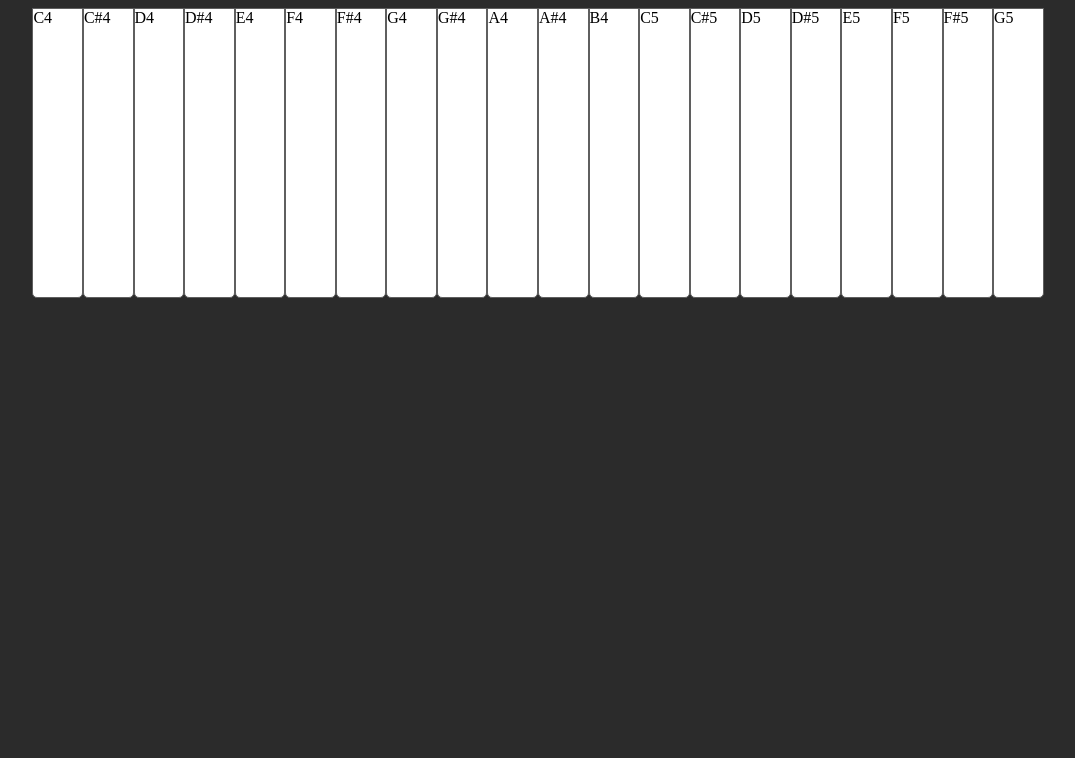
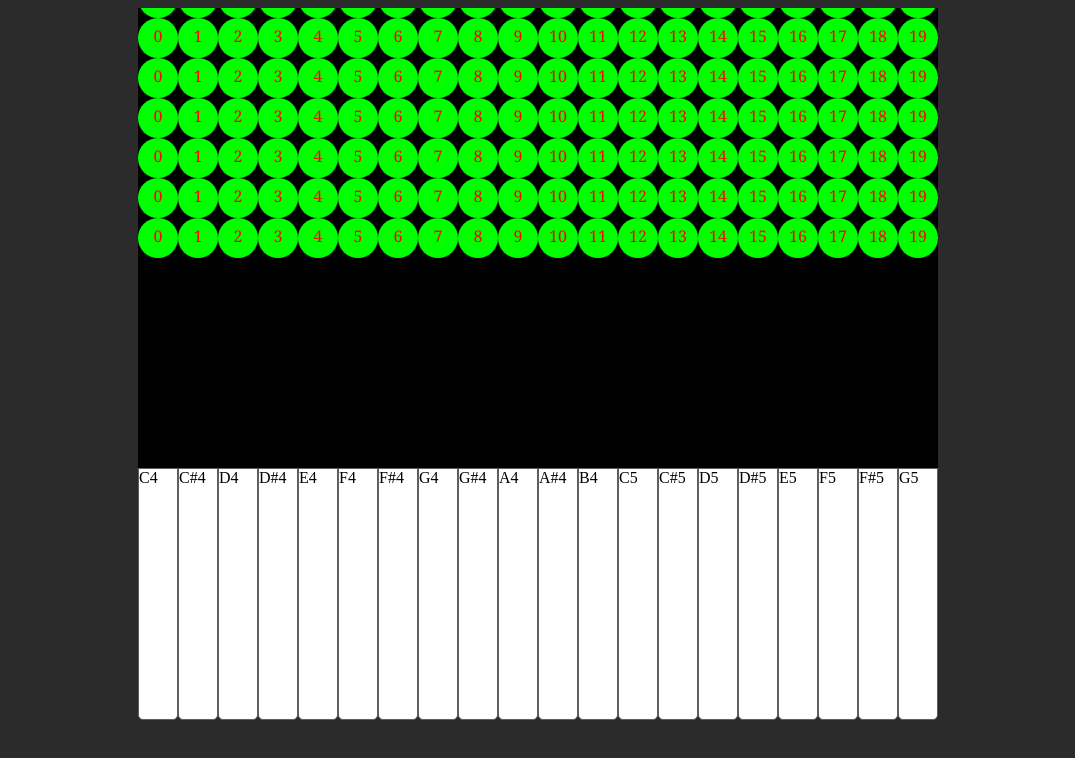
Before and after one commit to alyoung1991/keyboard_hero, a website built with webpack: page index.html in a window 1280 px wide. Shown: the whole page, without its empty margins (102-1177 px from the left). Built offline with nearby package versions, Linux system fonts and the light colour scheme; no server answers.

Commit message:
Added logic to create falling notes in canvas

```diff
--- a/index.html
+++ b/index.html
@@ -10,7 +10,7 @@
 </head>
 <body>
     <div id="main">
-        <canvas id="song-canvas"></canvas>
+        <canvas class="song-canvas"></canvas>
     </div>
 </body>
 </html>
--- a/src/index.js
+++ b/src/index.js
@@ -1,15 +1,18 @@
-import SongView from "./scripts/songView";
+import SongView from "./scripts/song_view";
 import Keyboard from "./scripts/keyboard";
 
 document.addEventListener("DOMContentLoaded", () => {
     const main = document.getElementById("main");
-    const canvas = document.getElementById("song-canvas");
+    const canvas = document.querySelector(".song-canvas");
+    canvas.width = 800;
+    canvas.height = 460;
+    canvas.style.background = "black";
+
+
     const ctx = canvas.getContext('2d');
-    canvas.width = '80%';
-    canvas.height = '60%';
-    canvas.style.backgroun = "black";
 
     const songView = new SongView(main, canvas, ctx);
+    songView.start();
     let keyboard = new Keyboard(main);
     document.addEventListener("keydown", keyboard.handleKeydown.bind(keyboard));
     document.addEventListener("keyup", keyboard.handleKeyup.bind(keyboard));
--- a/src/index.scss
+++ b/src/index.scss
@@ -11,16 +11,16 @@ body{
     align-items: center;
 }
 
-.song-view {
-    height: 60vh;
-    background-color: white;
-    border: 1px solid black;
-    width: 80%;
-    position: relative;
-    display: flex;
-    flex-direction: column;
-    justify-content: center;
-}
+// .song-view {
+//     height: 60vh;
+//     background-color: white;
+//     border: 1px solid black;
+//     width: 80%;
+//     position: relative;
+//     display: flex;
+//     flex-direction: column;
+//     justify-content: center;
+// }
 
 .song-highway {
     position: absolute;
@@ -54,13 +54,13 @@ body{
 }
 
 .keyboard {
-    width: 80%;
+    width: 800px;
     display: flex;
     justify-content: center;
 }
 
 .key {
-    height: 36vh;
+    height: 250px;
     width: 5%;
     border: 1px solid $gray;
     border-radius: 0 0 5px 5px;
--- /dev/null
+++ b/src/scripts/moving_object.js
@@ -0,0 +1,25 @@
+class MovingObject {
+    constructor(options){
+        this.options = options;
+    }
+
+    draw(ctx){
+        ctx.fillStyle = this.options.color;
+        ctx.strokeStyle = "black";
+        ctx.font = "16px Georgia";
+        ctx.arc(this.options.pos[0], this.options.pos[1], this.options.radius, 0, 2 * Math.PI, false);
+        ctx.fill();
+        ctx.beginPath();
+        ctx.fillStyle = "red";
+        ctx.textAlign = 'center';
+        ctx.fillText(this.options.text, this.options.pos[0], this.options.pos[1] + 4);
+        ctx.fill();
+    }
+
+    move(ctx){
+        this.options.pos[1] += 1;
+        this.draw(ctx);
+    }
+}
+
+export default MovingObject;
--- a/src/scripts/songView.js
+++ /dev/null
@@ -1,33 +0,0 @@
-import test from './songs/songs';
-
-class SongView {
-    constructor(el, canvas, ctx){
-        this.el = el;
-        // this.songView = document.createElement("div");
-        // this.songView.className = "song-view";
-        this.el.appendChild(canvas);
-        // this.setup();
-    }
-
-    setup(){
-        // append 2d array representing a song into the song-view element
-        // append in reverse order since 2d array will fall bottom first
-        let songHighway = document.createElement("div");
-        songHighway.className = "song-highway";
-        for(let i = test.length - 1; i >= 0; i--){
-            let beat = document.createElement("div");
-            beat.className = "song-beat";
-            for(let j = 0; j < test[i].length; j++){
-                let note = document.createElement("div");
-                // todo give note a data-note attribute
-                note.className = "song-note";
-                note.innerHTML = test[i][j];
-                beat.appendChild(note);
-            }
-            songHighway.appendChild(beat);
-        }
-        this.songView.appendChild(songHighway);
-    }
-}
-
-export default SongView;
--- /dev/null
+++ b/src/scripts/song_view.js
@@ -0,0 +1,82 @@
+import song from './songs/songs';
+import MovingObject from './moving_object';
+
+class SongView {
+    constructor(el, canvas, ctx){
+        this.el = el;
+        this.songView = canvas;
+        this.ctx = ctx;
+        this.allNotes = this.loadSong(song);
+        // this.songView = document.createElement("div");
+        // this.songView.className = "song-view";
+        this.el.appendChild(canvas);
+        // this.setup();
+    }
+
+    // setup(){
+    //     // append 2d array representing a song into the song-view element
+    //     // append in reverse order since 2d array will fall bottom first
+    //     let songHighway = document.createElement("div");
+    //     songHighway.className = "song-highway";
+    //     for(let i = test.length - 1; i >= 0; i--){
+    //         let beat = document.createElement("div");
+    //         beat.className = "song-beat";
+    //         for(let j = 0; j < test[i].length; j++){
+    //             let note = document.createElement("div");
+    //             // todo give note a data-note attribute
+    //             note.className = "song-note";
+    //             note.innerHTML = test[i][j];
+    //             beat.appendChild(note);
+    //         }
+    //         songHighway.appendChild(beat);
+    //     }
+    //     this.songView.appendChild(songHighway);
+    // }
+
+    loadSong(song){
+        let allNotes = [];
+        for(let i = 0; i < song.length; i++){
+            for(let j = 0; j < song[i].length; j++){
+                let note = new MovingObject({
+                    // positions note objects just above canvas view
+                    pos:[j*40 + 20, i*40 + 20 - (song.length * 40)],
+                    radius: 20,
+                    color: "#00FF00",
+                    text: song[i][j]
+                });
+                note.draw(this.ctx);
+                allNotes.push(note);
+            }
+        }
+        return allNotes;
+    }
+
+    start(){
+        setInterval(() => {
+            this.step();
+            this.draw();
+        }, 20);
+    }
+
+    step(){
+        this.moveObjects();
+        // this.checkCollisions();
+    }
+
+    moveObjects(){
+        this.allNotes.forEach((note) => {
+            note.move(this.ctx);
+        });
+    }
+
+    draw(){
+        this.ctx.clearRect(0, 0, 800, 460);
+        this.allNotes.forEach((note) => {
+            note.draw(this.ctx);
+        });
+    }
+
+
+}
+
+export default SongView;
--- a/src/scripts/songs/songs.js
+++ b/src/scripts/songs/songs.js
@@ -1,4 +1,5 @@
-let test = [
+let song = [
+    ["e",1,2,3,4,5,6,7,8,9,10,11,12,13,14,15,16,17,18,19],
     [0,1,2,3,4,5,6,7,8,9,10,11,12,13,14,15,16,17,18,19],
     [0,1,2,3,4,5,6,7,8,9,10,11,12,13,14,15,16,17,18,19],
     [0,1,2,3,4,5,6,7,8,9,10,11,12,13,14,15,16,17,18,19],
@@ -25,8 +26,7 @@ let test = [
     [0,1,2,3,4,5,6,7,8,9,10,11,12,13,14,15,16,17,18,19],
     [0,1,2,3,4,5,6,7,8,9,10,11,12,13,14,15,16,17,18,19],
     [0,1,2,3,4,5,6,7,8,9,10,11,12,13,14,15,16,17,18,19],
-    [0,1,2,3,4,5,6,7,8,9,10,11,12,13,14,15,16,17,18,19],
-    ["e",1,2,3,4,5,6,7,8,9,10,11,12,13,14,15,16,17,18,19]
+    [0,1,2,3,4,5,6,7,8,9,10,11,12,13,14,15,16,17,18,19]
 ];
 
-export default test;
+export default song;
```
Also changed, not shown: dist/main.css.
